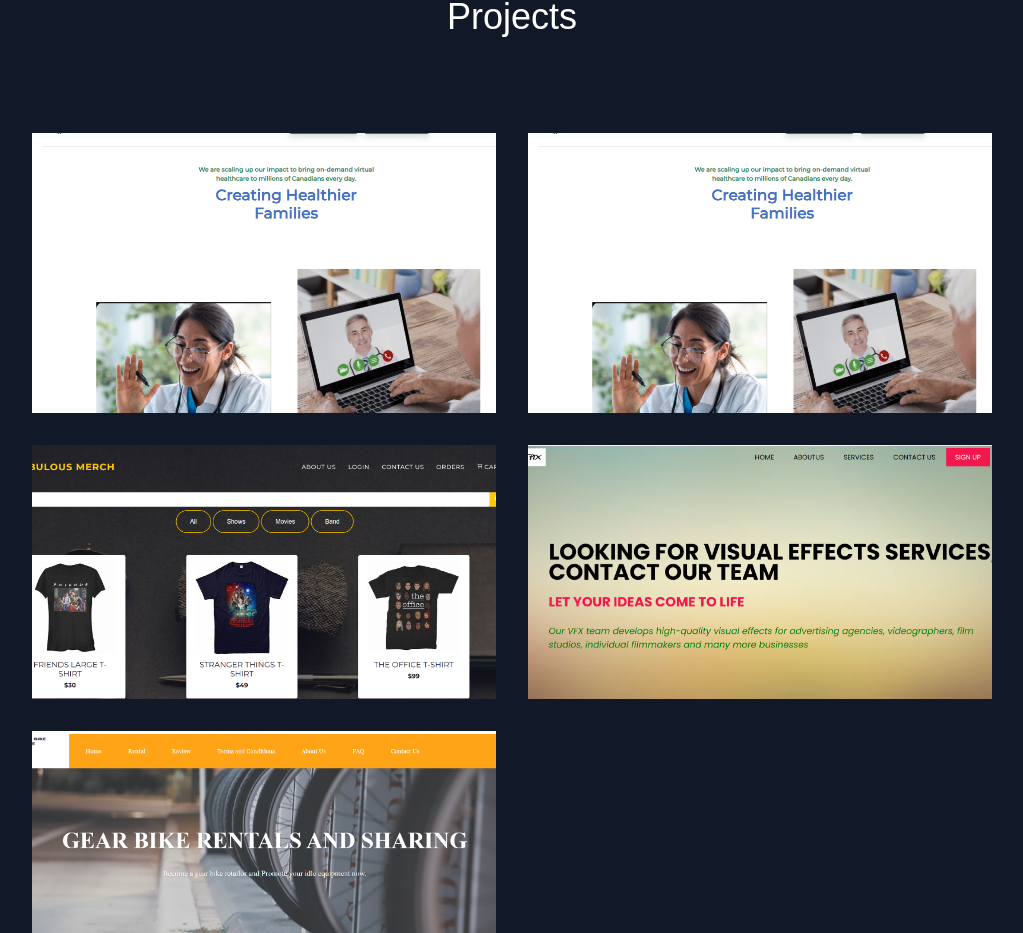
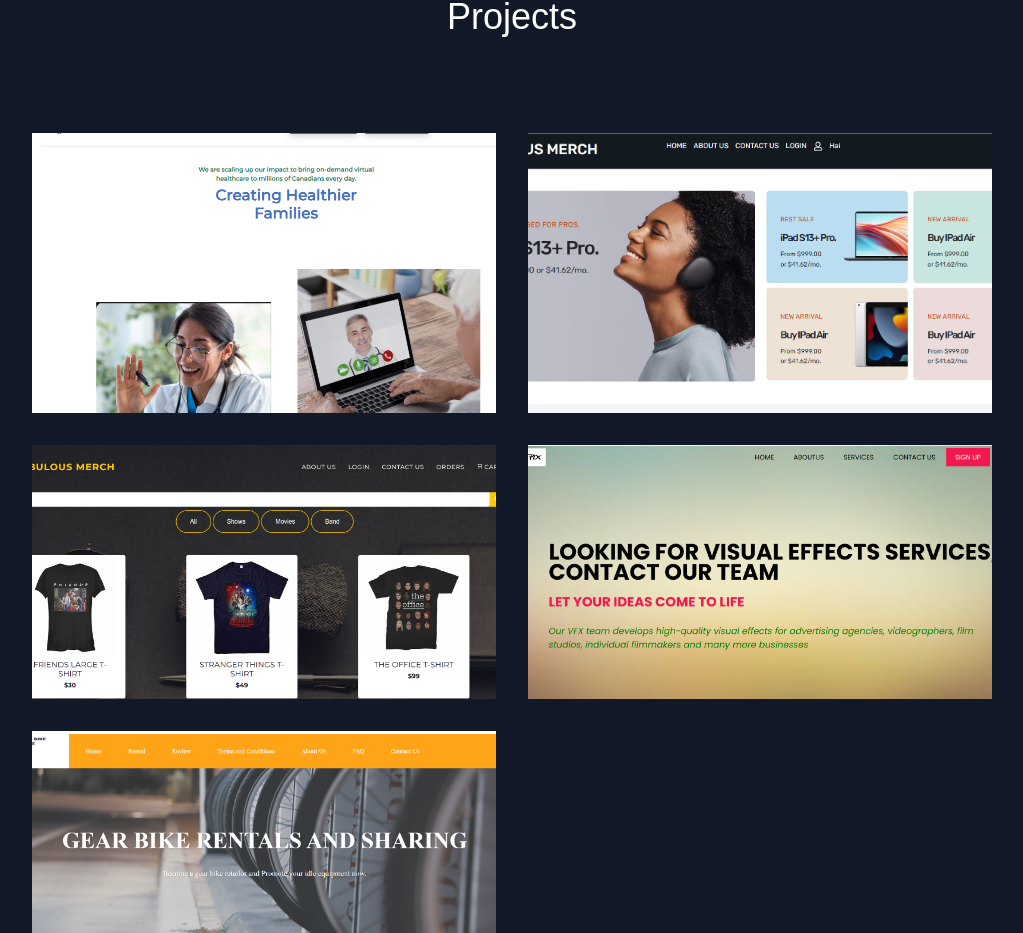
Before and after one commit to Jain-Joseph1996/PersonalPortfolio, a React (Create React App) app: page / in a window 1280 px wide. Shown: the part 839-1772 px from the top of the page, without its empty margins (128-1151 px from the left). Built offline with nearby package versions, Linux system fonts and the light colour scheme.

Commit message:
project coverimg added

```diff
--- a/src/data.js
+++ b/src/data.js
@@ -13,7 +13,7 @@ export const projects = [
     subtitle: "MERN Stack",
     description:
       "A e-commerce website where the users can purchase items online. The project is developed using MongoDB, Express, React and Node.js.",
-    image: "./hvc.png",
+    image: "./fabulousmerchmern.png",
     gitlink: "https://github.com/Jain-Joseph1996/fabulousMerchStore_MERN",
     sitelink:"https://fabulousmerchstore.netlify.app"
   },
```
Also changed, not shown: public/fabulousmerchmern.png (added).
